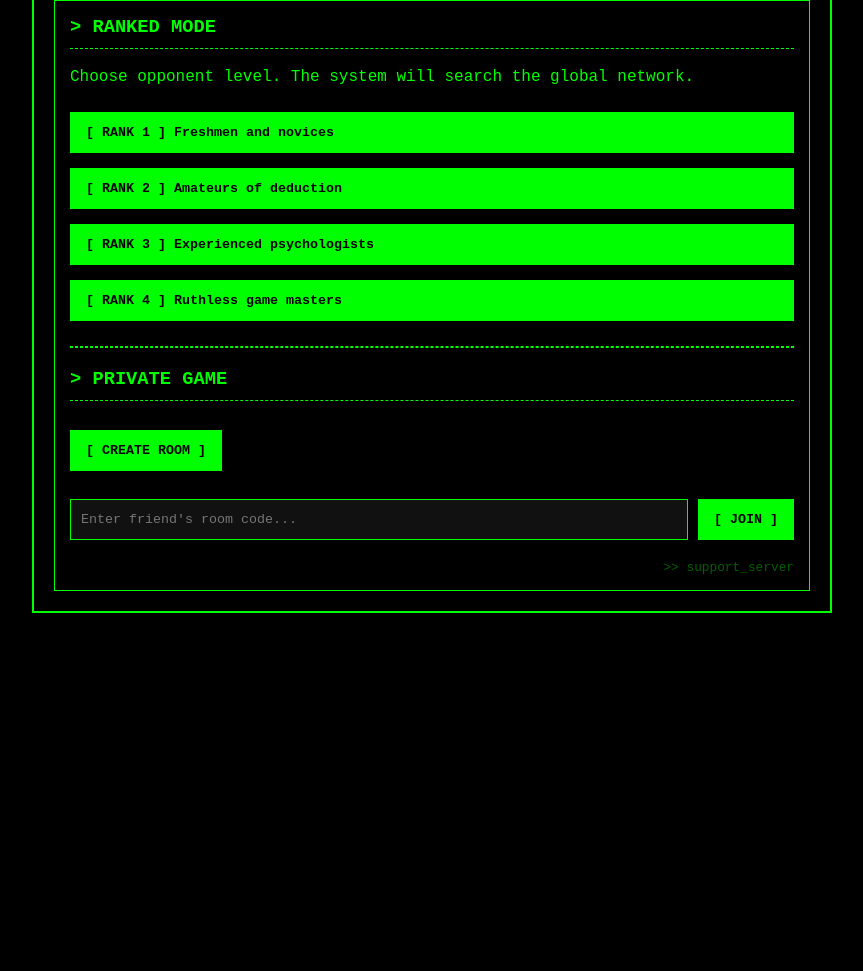
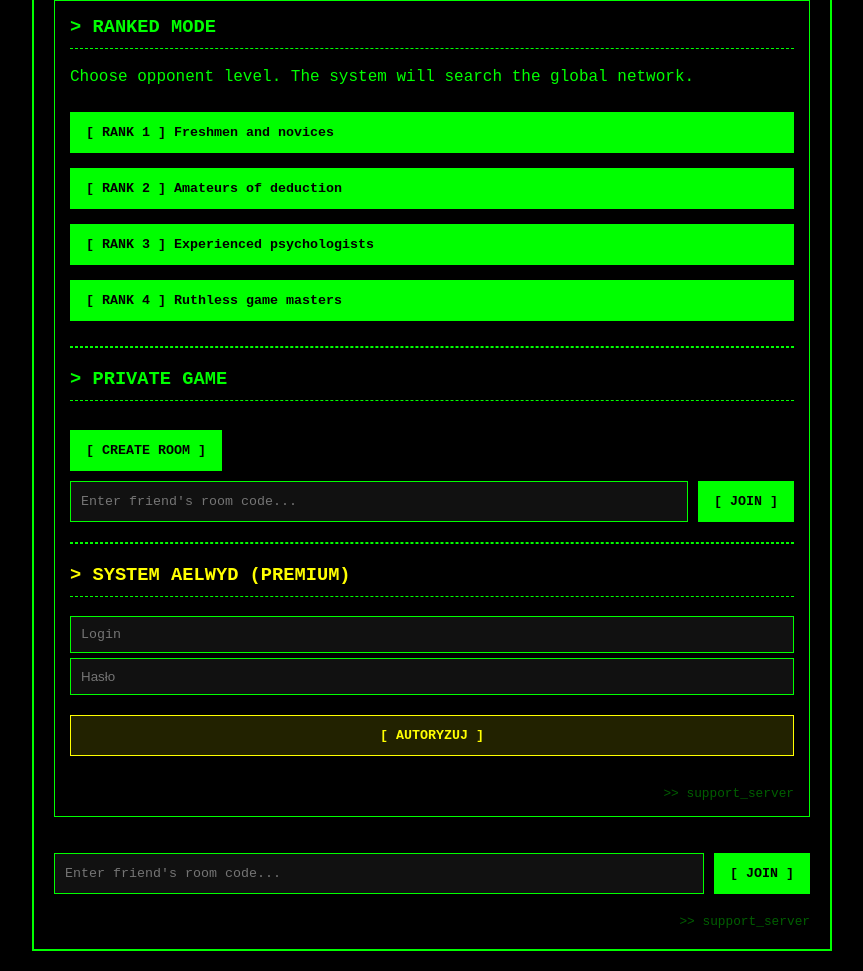
Before and after one commit to PogromcaEV01/stinky-baka-test-page, a plain HTML site: page index.html in a window 1280 px wide. Shown: the part 215-1186 px from the top of the page, without its empty margins (208-1071 px from the left). Before the commit the page ends 848 px from the top, so only its background shows below. Drawn offline with nearby package versions, Linux system fonts and the light colour scheme; no server answers.

```diff
--- a/index.html
+++ b/index.html
@@ -145,6 +145,21 @@
     <div id="host-info" class="hidden alert" style="margin: 10px 0;">
         <span data-i18n="host_info_code">Twój kod dostępu:</span> <strong id="room-id" style="font-size: 1.5em; color: #ff0;"></strong><br><span data-i18n="host_info_waiting">Czekam na przeciwnika...</span>
     </div>
+   <div class="input-group">
+        <input type="text" id="join-id" data-i18n-placeholder="placeholder_join" placeholder="Wpisz kod pokoju znajomego...">
+        <button onclick="joinRoom()" data-i18n="btn_join">[ DOŁĄCZ ]</button>
+    </div>
+
+    <hr style="border-color:#0f0; border-style:dashed; margin: 20px 0;">
+    <h3 style="color: #ff0;">> SYSTEM AELWYD (PREMIUM)</h3>
+    <div class="input-group" style="flex-direction: column; gap: 5px;">
+        <input type="text" id="login-user" placeholder="Login">
+        <input type="password" id="login-pass" placeholder="Hasło" style="background: #111; color: #0f0; border: 1px solid #0f0; padding: 10px;">
+    </div>
+    <button onclick="attemptLogin()" style="width: 100%; border-color: #ff0; color: #ff0; background: #220;">[ AUTORYZUJ ]</button>
+    <div id="login-error" style="color: #f00; margin-top: 10px; display: none;"></div>
+    <a href="https://ko-fi.com/pogromca" target="_blank" class="donate-subtle" data-i18n="donate_link">>> wesprzyj_serwer</a>
+</div>
     <br><br>
     <div class="input-group">
         <input type="text" id="join-id" data-i18n-placeholder="placeholder_join" placeholder="Wpisz kod pokoju znajomego...">
@@ -812,6 +827,41 @@
         socket.disconnect();
         socket.connect();
     }
+   async function attemptLogin() {
+    const user = document.getElementById('login-user').value.trim();
+    const pass = document.getElementById('login-pass').value.trim();
+    const errDiv = document.getElementById('login-error');
+
+    if (!user || !pass) return;
+
+    try {
+        // SERVER_URL to adres Twojego API na Renderze (np. https://serwer.onrender.com)
+        const response = await fetch(`${SERVER_URL}/api/login`, {
+            method: 'POST',
+            headers: { 'Content-Type': 'application/json' },
+            body: JSON.stringify({ username: user, password: pass })
+        });
+
+        const result = await response.json();
+
+        if (result.success) {
+            errDiv.style.color = "#0f0";
+            errDiv.innerText = "> AUTORYZACJA OK. Ładowanie...";
+            errDiv.style.display = 'block';
+
+            // Przekierowanie do pliku spigir_1.html w tym samym repozytorium
+            setTimeout(() => {
+                window.location.href = 'spigir_1.html';
+            }, 800);
+        } else {
+            errDiv.innerText = "> ODMOWA: " + result.message;
+            errDiv.style.display = 'block';
+        }
+    } catch (e) {
+        errDiv.innerText = "> BŁĄD POŁĄCZENIA Z SERWEREM.";
+        errDiv.style.display = 'block';
+    }
+}
 </script>
 </body>
 </html>
```
